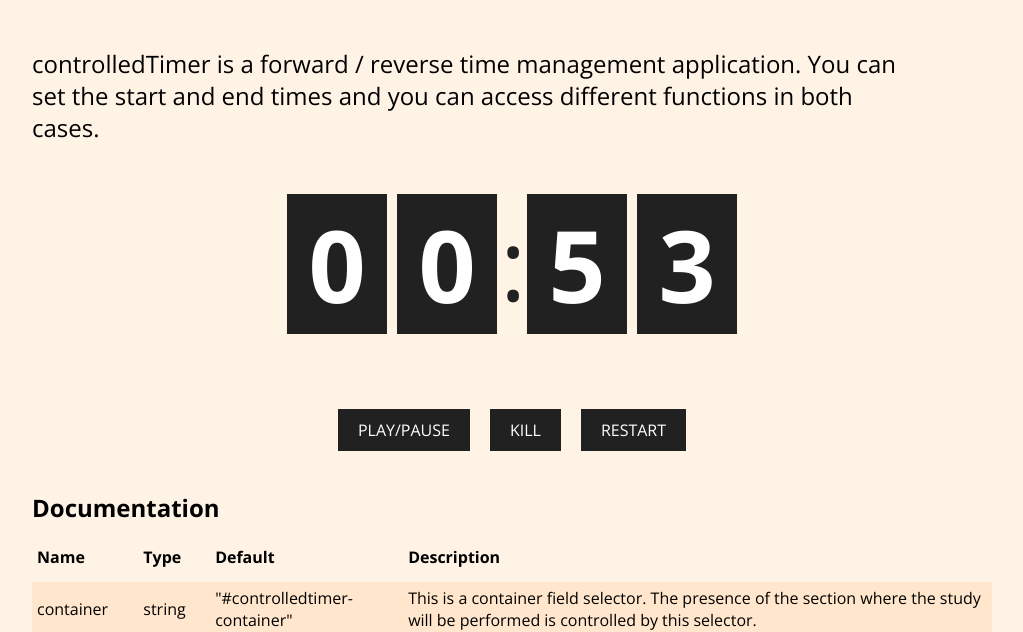
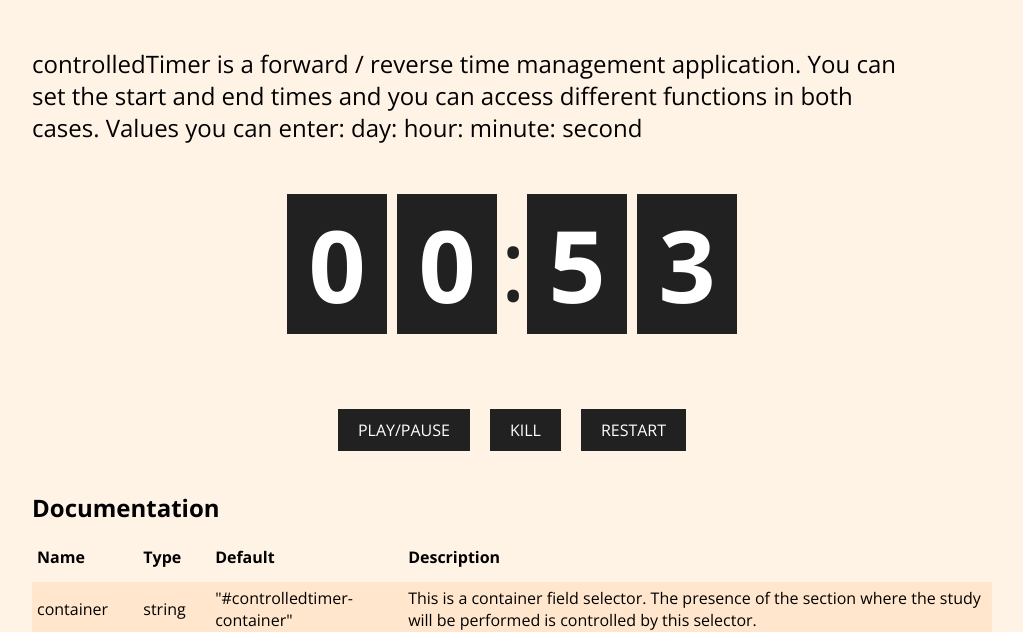
Before and after one commit to erselgulyaz/controlledTimer, a website: page index.html in a window 1280 px wide. Shown: the part 184-816 px from the top of the page, without its empty margins (128-1151 px from the left). Drawn offline with nearby package versions, Linux system fonts and the light colour scheme.

Commit message:
edit readme

```diff
--- a/index.html
+++ b/index.html
@@ -15,7 +15,7 @@
   <div class="page">
     <div class="container">
       <div class="page-header">controlledTimer</div>
-      <div class="page-sub-title">controlledTimer is a forward / reverse time management application. You can set the start and end times and you can access different functions in both cases.</div>
+      <div class="page-sub-title">controlledTimer is a forward / reverse time management application. You can set the start and end times and you can access different functions in both cases. Values you can enter: day: hour: minute: second</div>
       <div class="page-action-wrapper">
         <div class="page-action-area" id="controlledtimer-container">
           <div class="controlledtimer-wrapper" id="controlledtimer-selector"></div>
```
Also changed, not shown: README.md.
